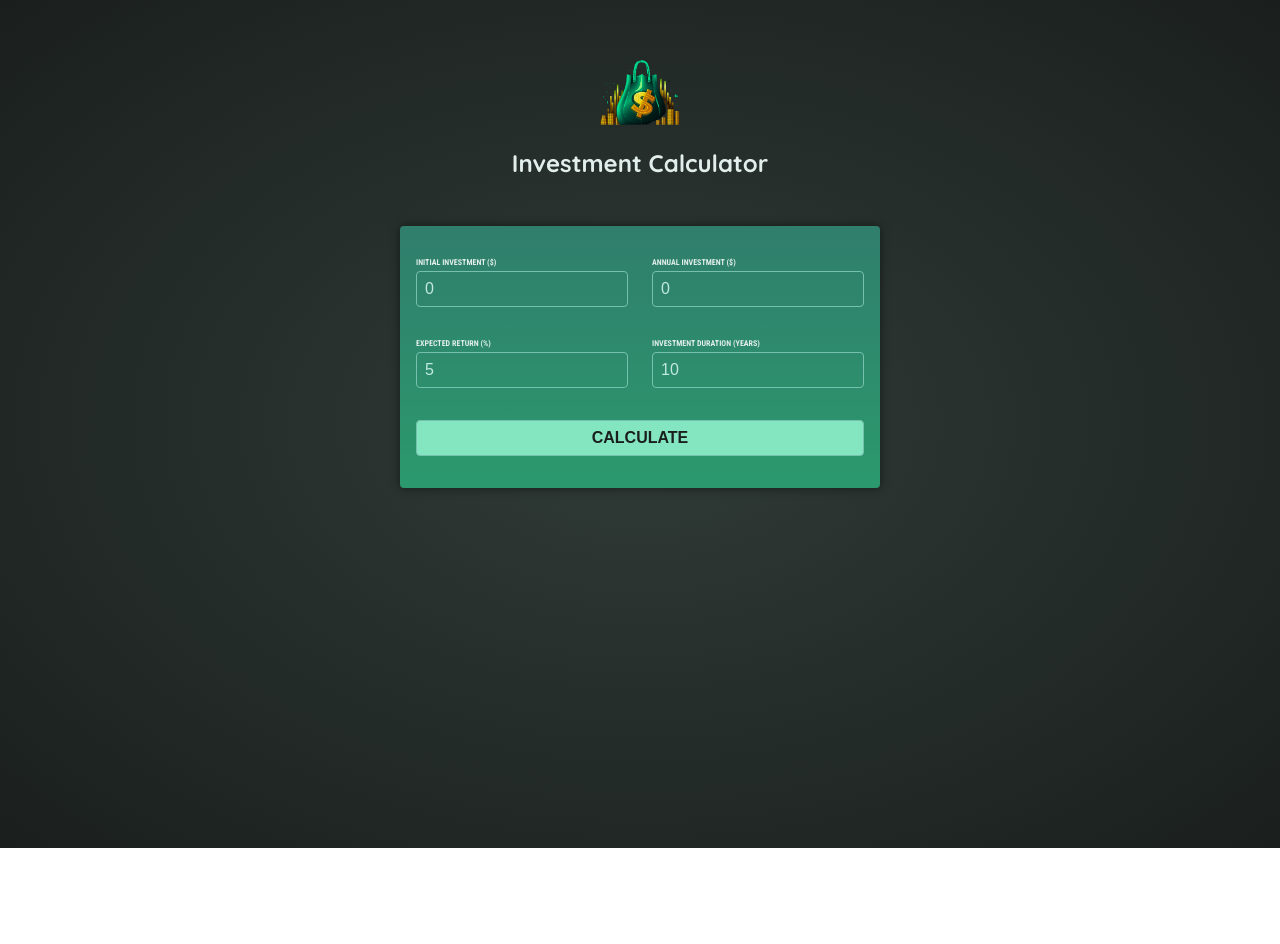
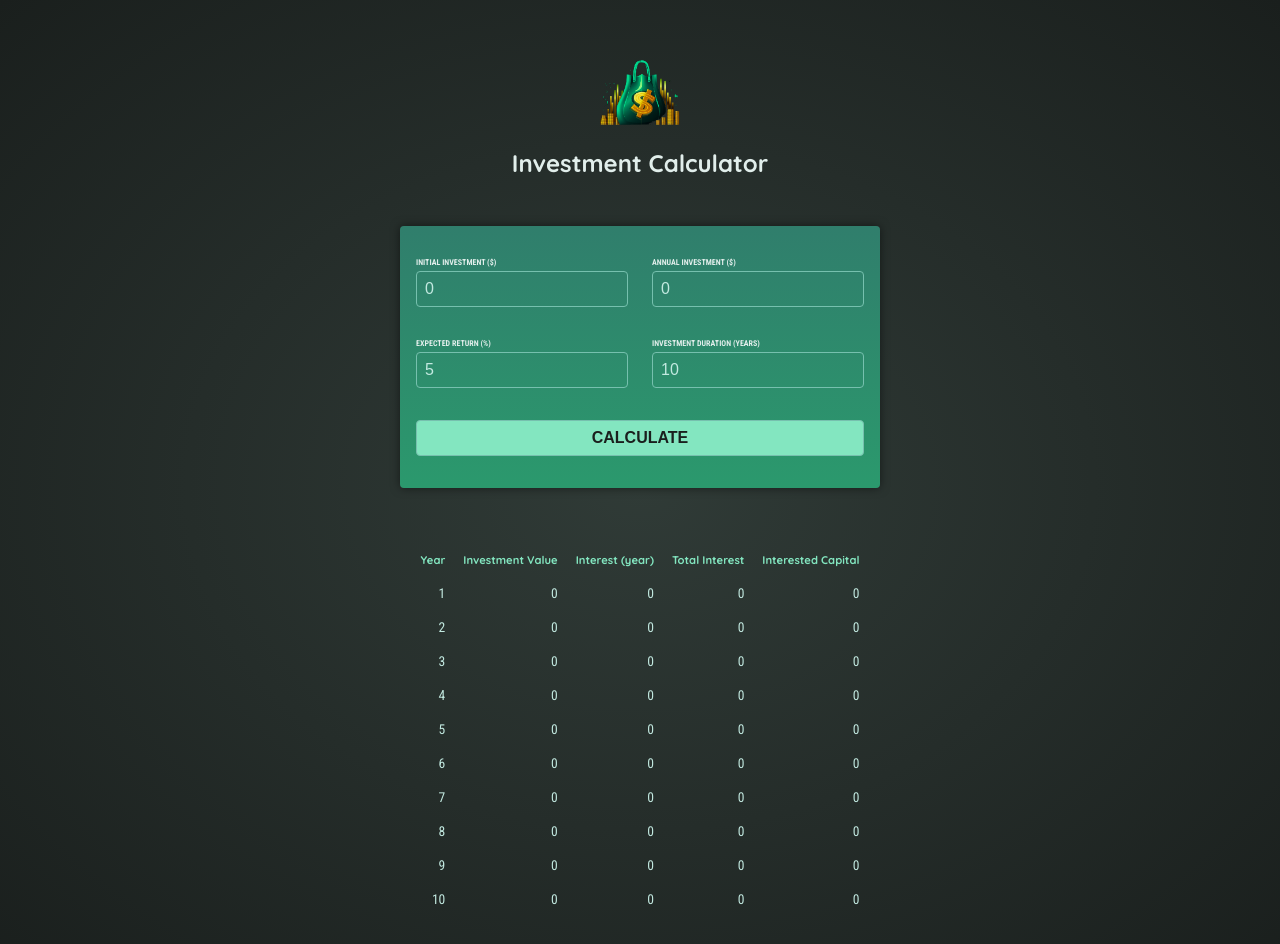
Before and after one commit to yigitskaplan/Angular-TheCompleteGuide, an Angular app in the folder 03-Investment-Calculator/: page / in a window 1280 px wide. Both pictures are taken after a click on the button "CALCULATE". Shown: the top 944 px of the page. Before the commit the page ends 848 px from the top, so only its background shows below. Built offline with nearby package versions, Linux system fonts and the light colour scheme.

Commit message:
progress: up to section 4/84 completed, Outputting Data in Table

```diff
--- a/03-Investment-Calculator/src/app/app.component.html
+++ b/03-Investment-Calculator/src/app/app.component.html
@@ -1,2 +1,3 @@
 <app-header />
 <app-user-input (calculate)="onCalculateInvestmentResults($event)"/>
+<app-investment-results [results]="resultsData"/>
--- a/03-Investment-Calculator/src/app/app.component.ts
+++ b/03-Investment-Calculator/src/app/app.component.ts
@@ -3,14 +3,18 @@
 import { HeaderComponent } from './header/header.component';
 import { UserInputComponent } from "./user-input/user-input.component";
 import { type InvestmentInput } from './user-input/investment-input.model';
+import { InvestmentResultsComponent } from "./investment-results/investment-results.component";
+import { type InvestmentResult } from './investment-results/investment-result.model';
 
 @Component({
   selector: 'app-root',
   standalone: true,
-  imports: [HeaderComponent, UserInputComponent],
+  imports: [HeaderComponent, UserInputComponent, InvestmentResultsComponent],
   templateUrl: './app.component.html',
 })
 export class AppComponent {
+  resultsData?: InvestmentResult[];
+
   onCalculateInvestmentResults(data: InvestmentInput) {
     const { initialInvestment, annualInvestment, expectedReturn, duration } = data;
     const annualData = [];
@@ -32,6 +36,6 @@
     });
   }
 
-  console.log(annualData);
+  this.resultsData = annualData;
   }
 }
--- /dev/null
+++ b/03-Investment-Calculator/src/app/investment-results/investment-results.component.css
@@ -0,0 +1,19 @@
+table {
+  max-width: 50rem;
+  margin: 2rem auto;
+  padding: 1rem;
+  table-layout: fixed;
+  border-spacing: 1rem;
+  text-align: right;
+}
+
+table thead {
+  font-size: 0.7rem;
+  color: #83e6c0;
+}
+
+table tbody {
+  font-family: "Roboto Condensed", sans-serif;
+  font-size: 0.85rem;
+  color: #c2e9e0;
+}
--- /dev/null
+++ b/03-Investment-Calculator/src/app/investment-results/investment-results.component.html
@@ -0,0 +1,26 @@
+@if (!results) {
+  <p>Please enter your investment details and press "Calculate" to see the results.</p>
+} @else {
+    <table>
+    <thead>
+        <tr>
+            <th>Year</th>
+            <th>Investment Value</th>
+            <th>Interest (year)</th>
+            <th>Total Interest</th>
+            <th>Interested Capital</th>
+        </tr>
+    </thead>
+    <tbody>
+            @for (result of results; track result.year) {
+                <tr>
+                    <td>{{ result.year }}</td>
+                    <td>{{ result.valueEndOfYear }}</td>
+                    <td>{{ result.interest }}</td>
+                    <td>{{ result.totalInterest }}</td>
+                    <td>{{ result.totalAmountInvested }}</td>
+                </tr>
+            }
+    </tbody>
+</table>
+}
```
Also changed, not shown: 03-Investment-Calculator/src/app/investment-results/investment-result.model.ts (added, +8 -0 lines), 03-Investment-Calculator/src/app/investment-results/investment-results.component.ts (added, +14 -0 lines).
